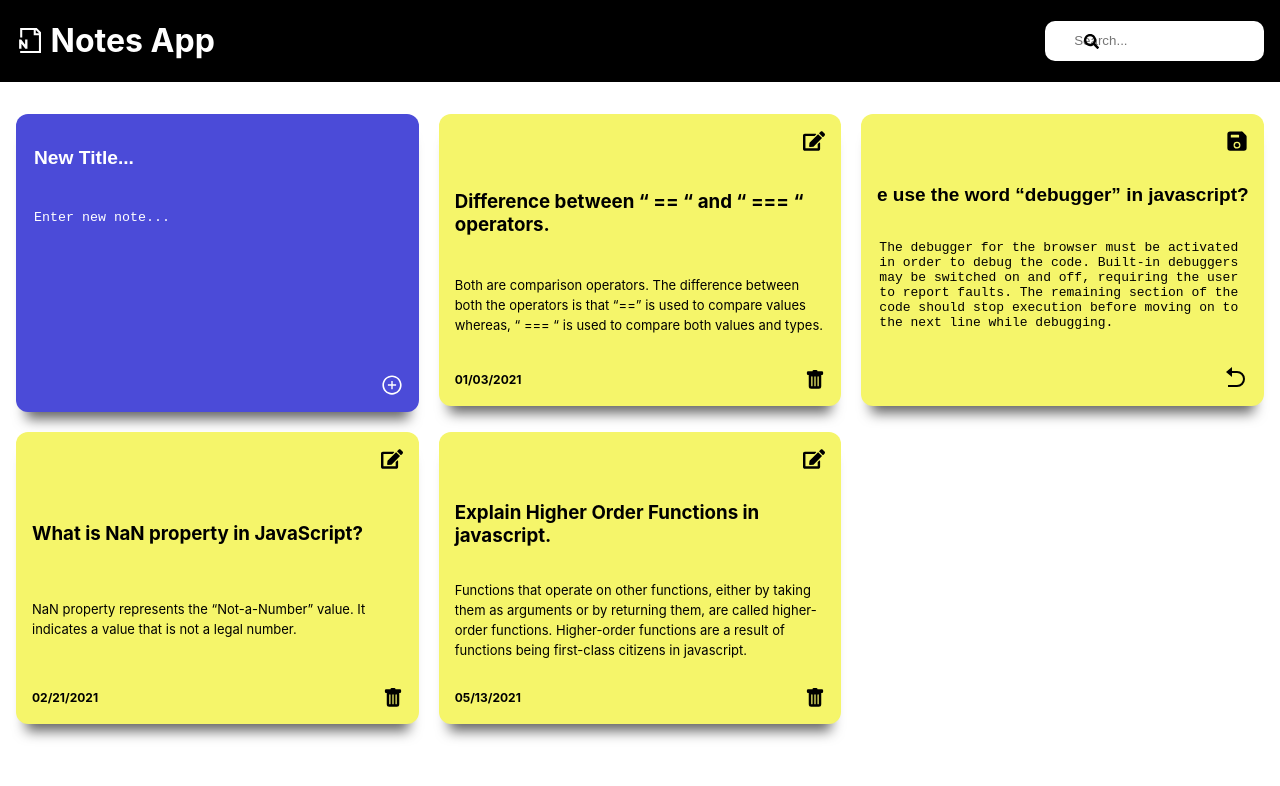
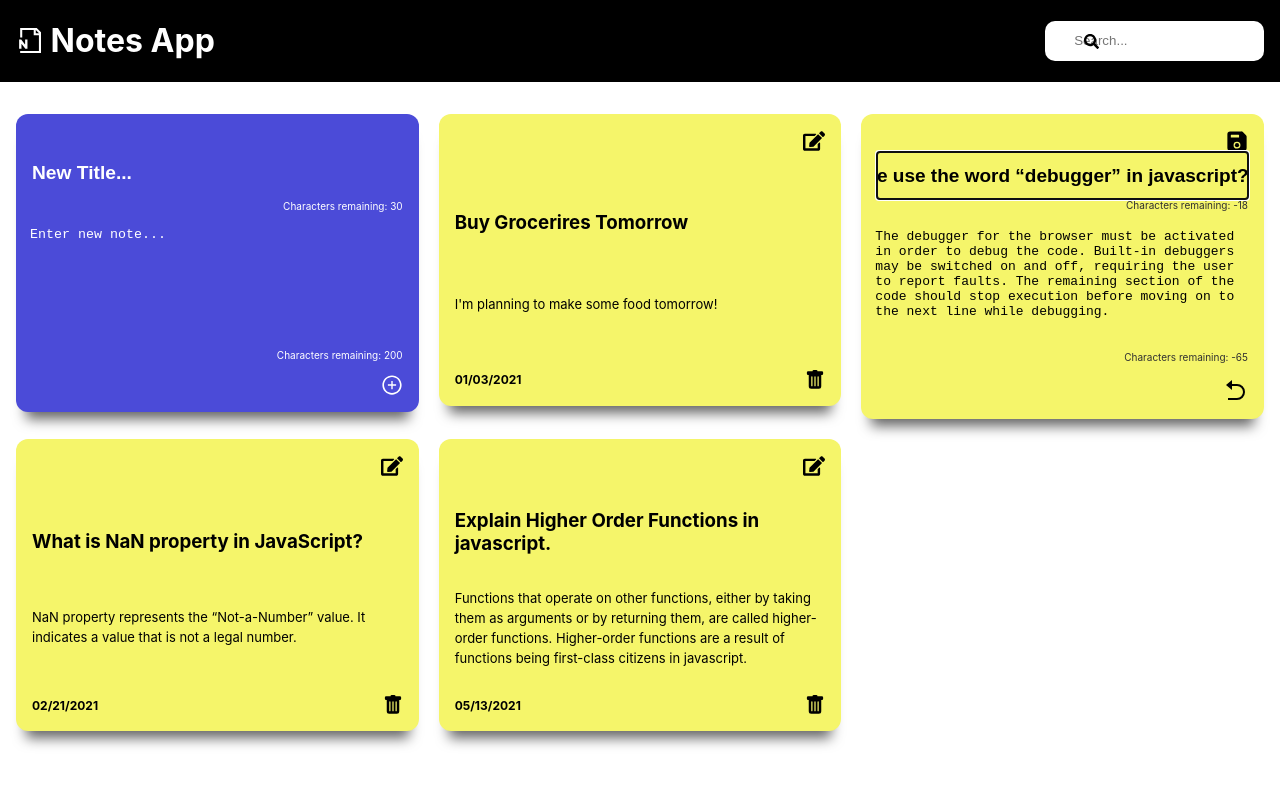
Before and after one commit to earuiz1/notes-app-demo, a React (Create React App) app: page / in a window 1280 px wide. Both pictures are taken after a click on the icon 1236 px from the left and 140 px from the top of the page. Shown: the top 786 px of the page. Built offline with nearby package versions, Linux system fonts and the light colour scheme.

Commit message:
Added character count and some logic to avoid the user from going past the limit count.

```diff
--- a/src/App.js
+++ b/src/App.js
@@ -6,8 +6,8 @@ import { v4 as uuid } from "uuid";
 const dummy_notes = [
   {
     id: uuid(),
-    title: "Difference between “ == “ and “ === “ operators.",
-    text: "Both are comparison operators. The difference between both the operators is that “==” is used to compare values whereas, “ === “ is used to compare both values and types. ",
+    title: "Buy Grocerires Tomorrow",
+    text: "I'm planning to make some food tomorrow!",
     date: "01/03/2021",
   },
   {
@@ -32,8 +32,10 @@ const dummy_notes = [
 
 function App() {
   const [note, setNote] = useState(dummy_notes);
+
   const [searchedWord, setSearchedWord] = useState("");
 
+  //Add new notes function
   const addNote = (note_data) => {
     //console.log('App.js',data);
     setNote((prevState) => {
@@ -41,17 +43,20 @@ function App() {
     });
   };
 
+  //Delete notes function
   const deleteNote = (noteID) => {
     //console.log('In App.js', noteID);
     const filteredNotes = note.filter((n) => n.id !== noteID);
     setNote(filteredNotes);
   };
 
+  //Search notes function
   const searchNote = (searchedNote) => {
     console.log("In App.js", searchedNote);
     setSearchedWord(searchedNote);
   };
 
+  //Edit notes function
   const editedNote = (editedNoteData) => {
     const updatedNotesArray = note.map((n) => {
       if (n.id === editedNoteData.id) {
@@ -60,7 +65,6 @@ function App() {
 
       return n;
     });
-
     setNote(updatedNotesArray);
   };
 
--- a/src/components/NewNote/NewNote.css
+++ b/src/components/NewNote/NewNote.css
@@ -10,9 +10,15 @@
     white-space: pre-wrap;
 }
 
+.new-note-title{
+    display: flex;
+    flex-direction: column;
+    align-items: flex-end;
+}
 .new-note-title input{
     background-color: rgb(75, 75, 216);
     border: none;
+    padding: 1rem 0 1rem 0rem;
     width: 100%;
     color: white;
     font-weight: bold;
@@ -27,6 +33,12 @@
 
 .new-note-title input:focus{
     outline: none;
+}
+
+.new-note-body{
+    display: flex;
+    flex-direction: column;
+    align-items: flex-end;
 }
 
 .new-note-body textarea{
@@ -55,3 +67,8 @@
     cursor: pointer;
     color: white;
 }
+
+.new-note-counter{
+    font-size:10px;
+    color: white;
+}
--- a/src/components/NewNote/NewNote.js
+++ b/src/components/NewNote/NewNote.js
@@ -4,21 +4,28 @@ import "./NewNote.css";
 import { AiOutlinePlusCircle } from "react-icons/ai";
 import { v4 as uuid } from "uuid";
 
-import { ToastContainer, toast } from "react-toastify";
+import { toast } from "react-toastify";
 import "react-toastify/dist/ReactToastify.css";
 
 function NewNote(props) {
   const [noteTitle, setNoteTitle] = useState("");
   const [noteText, setNoteText] = useState("");
 
+  //Set limits for title and body
+  let titleLimit = 30;
+  let bodyLimit = 200;
+
   const changeTitleHandler = (event) => {
-    //console.log(event.target.value);
-    setNoteTitle(event.target.value);
+    if (event.target.value.length <= titleLimit) {
+      //console.log("Title Edited");
+      setNoteTitle(event.target.value);
+    }
   };
 
   const changeTextHandler = (event) => {
-    //console.log(event.target.value);
-    setNoteText(event.target.value);
+    if (event.target.value.length <= bodyLimit)
+      //console.log(event.target.value);
+      setNoteText(event.target.value);
   };
 
   const addClickHandler = () => {
@@ -57,12 +64,12 @@ function NewNote(props) {
         draggable: true,
         progress: undefined,
       });
+      console.log("Empty");
     }
   };
 
   return (
     <div>
-      <ToastContainer limit={1} />
       <div className="new-note-container">
         <div className="new-note-title">
           <input
@@ -71,6 +78,9 @@ function NewNote(props) {
             onChange={changeTitleHandler}
             value={noteTitle}
           />
+          <span className="new-note-counter">
+            Characters remaining: {titleLimit - noteTitle.length}
+          </span>
         </div>
         <div className="new-note-body">
           <textarea
@@ -80,6 +90,9 @@ function NewNote(props) {
             onChange={changeTextHandler}
             value={noteText}
           />
+          <span className="new-note-counter">
+            Characters remaining: {bodyLimit - noteText.length}
+          </span>
         </div>
         <div className="new-note-footer">
           <AiOutlinePlusCircle size={22} onClick={addClickHandler} />
--- a/src/components/Note.css
+++ b/src/components/Note.css
@@ -40,26 +40,46 @@
     font-weight: bold;
 }
 
+.note-title.edit {
+    display: flex;
+    flex-direction: column;
+    align-items: flex-end;
+}
 
-.note-title input{
+.note-title.edit input{
     background-color: rgb(245, 245, 106);
     border: none;
     width: 100%;
-    padding: 1rem 0 1rem 0rem;
+    padding: 0.8rem 0 0.8rem 0rem;
     font-size:19px;
     font-weight: bold;
 }
 
-.note-title input::placeholder{
+.note-title.edit span{
+    margin-bottom: 1rem;
+    color: rgb(49, 49, 49);
+}
+
+.note-title.edit input::placeholder{
     font-weight: bold;
 }
 
-.note-title input:focus{
+/* .note-title.edit input:focus{
     outline: none;
+} */
+
+.note-body.edit{
+    display: flex;
+    flex-direction: column;
+    align-items: flex-end;
 }
 
+.note-body.edit span{
+    margin-bottom: 1rem;
+    color: rgb(49, 49, 49);
+}
 
-.note-body textarea{
+.note-body.edit textarea{
     background-color: rgb(245, 245, 106);
     border: none;
     resize: none;
@@ -67,9 +87,9 @@
     font-size: 13px;
 }
 
-.note-body textarea:focus{
+/* .note-body.edit textarea:focus{
   outline: none;
-}
+} */
 
 
 .note-footer-icon{
@@ -80,3 +100,7 @@
 .note-container svg{
     cursor: pointer;
 }
+
+.note-container.edit .note-counter{
+    font-size: 10px;
+}
--- a/src/components/Note.js
+++ b/src/components/Note.js
@@ -1,7 +1,7 @@
 import React, { useState } from "react";
 import "./Note.css";
 
-import { ToastContainer, toast } from "react-toastify";
+import { toast } from "react-toastify";
 import "react-toastify/dist/ReactToastify.css";
 
 import { BsFillTrashFill } from "react-icons/bs";
@@ -14,19 +14,26 @@ function Note(props) {
   const [editedTitle, setEditedTitle] = useState(props.title);
   const [editedBody, setEditedBody] = useState(props.text);
 
+  let titleLimit = 30;
+  let bodyLimit = 200;
+
   const editClickHandle = () => {
     console.log("Clicked");
     setIsClicked(true);
   };
 
   const changeTitle = (event) => {
-    console.log("Title Edited");
-    setEditedTitle(event.target.value);
+    if (event.target.value.length <= titleLimit) {
+      //console.log("Title Edited");
+      setEditedTitle(event.target.value);
+    }
   };
 
   const changeBody = (event) => {
-    console.log("Body Edited");
-    setEditedBody(event.target.value);
+    if (event.target.value.length <= bodyLimit) {
+      //console.log("Body Edited");
+      setEditedBody(event.target.value);
+    }
   };
 
   const deleteClickHandler = () => {
@@ -93,8 +100,6 @@ function Note(props) {
 
       //console.log("Empty field!");
     }
-
-    //console.log("Empty field!");
   };
 
   const goBackHandler = () => {
@@ -108,7 +113,6 @@ function Note(props) {
 
   return (
     <div>
-      <ToastContainer limit={1} />
       {isClicked === false && (
         <div className="note-container">
           <div className="note-corner-icon">
@@ -127,11 +131,11 @@ function Note(props) {
         </div>
       )}
       {isClicked === true && (
-        <div className="note-container">
+        <div className="note-container edit">
           <div className="note-corner-icon">
             <IoSave size={22} onClick={saveClickHandle} />
           </div>
-          <div className="note-title">
+          <div className="note-title edit">
             <input
               type="text"
               onChange={changeTitle}
@@ -139,8 +143,11 @@ function Note(props) {
               value={editedTitle}
               autoFocus
             />
+            <span className="note-counter">
+              Characters remaining: {titleLimit - editedTitle.length}
+            </span>
           </div>
-          <div className="note-body">
+          <div className="note-body edit">
             <textarea
               rows="8"
               cols="28"
@@ -148,6 +155,9 @@ function Note(props) {
               placeholder="Edit Body..."
               value={editedBody}
             />
+            <span className="note-counter">
+              Characters remaining: {bodyLimit - editedBody.length}
+            </span>
             <div className="note-footer-icon">
               <RiArrowGoBackFill size={24} onClick={goBackHandler} />
             </div>
--- a/src/index.js
+++ b/src/index.js
@@ -1,12 +1,14 @@
-import React from 'react';
-import ReactDOM from 'react-dom/client';
-import './index.css';
-import App from './App';
+import React from "react";
+import ReactDOM from "react-dom/client";
+import "./index.css";
+import App from "./App";
 
+import { ToastContainer } from "react-toastify";
 
-const root = ReactDOM.createRoot(document.getElementById('root'));
+const root = ReactDOM.createRoot(document.getElementById("root"));
 root.render(
   <React.StrictMode>
+    <ToastContainer limit={1} />
     <App />
   </React.StrictMode>
 );
```
